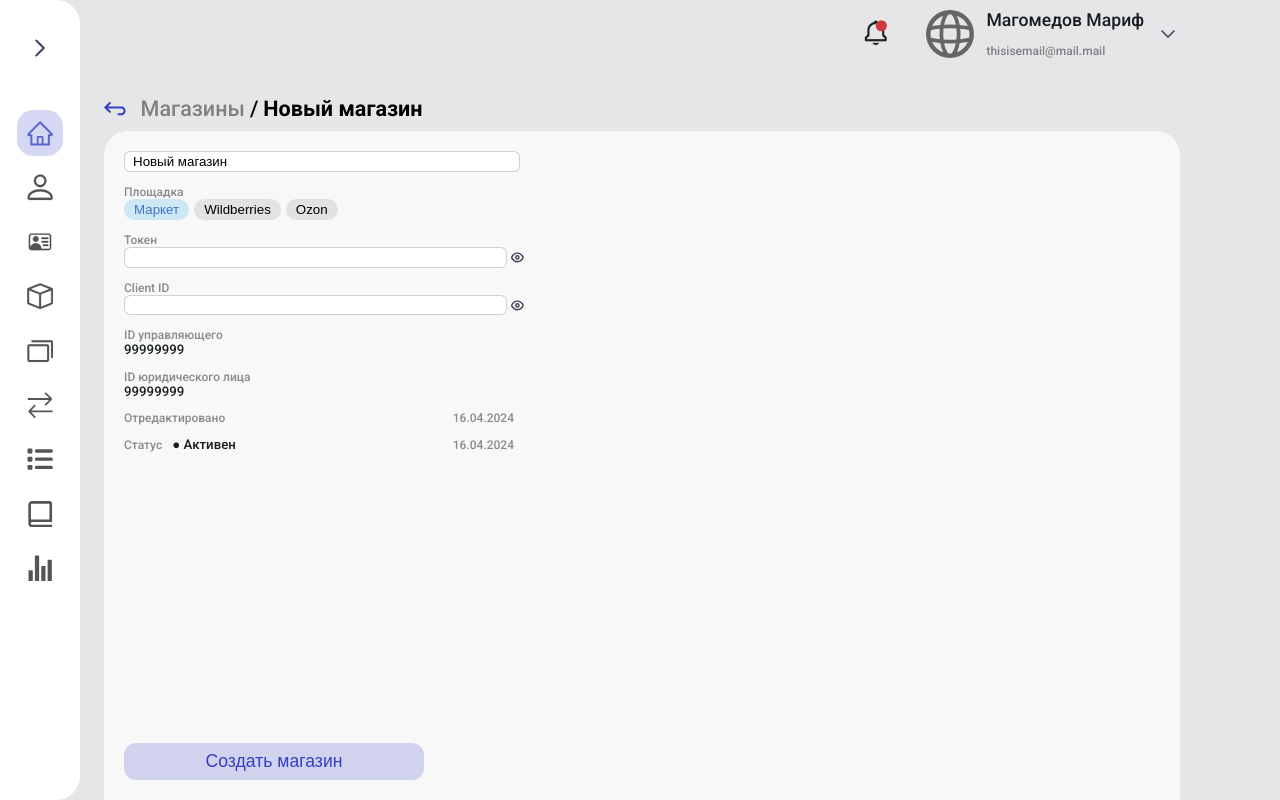
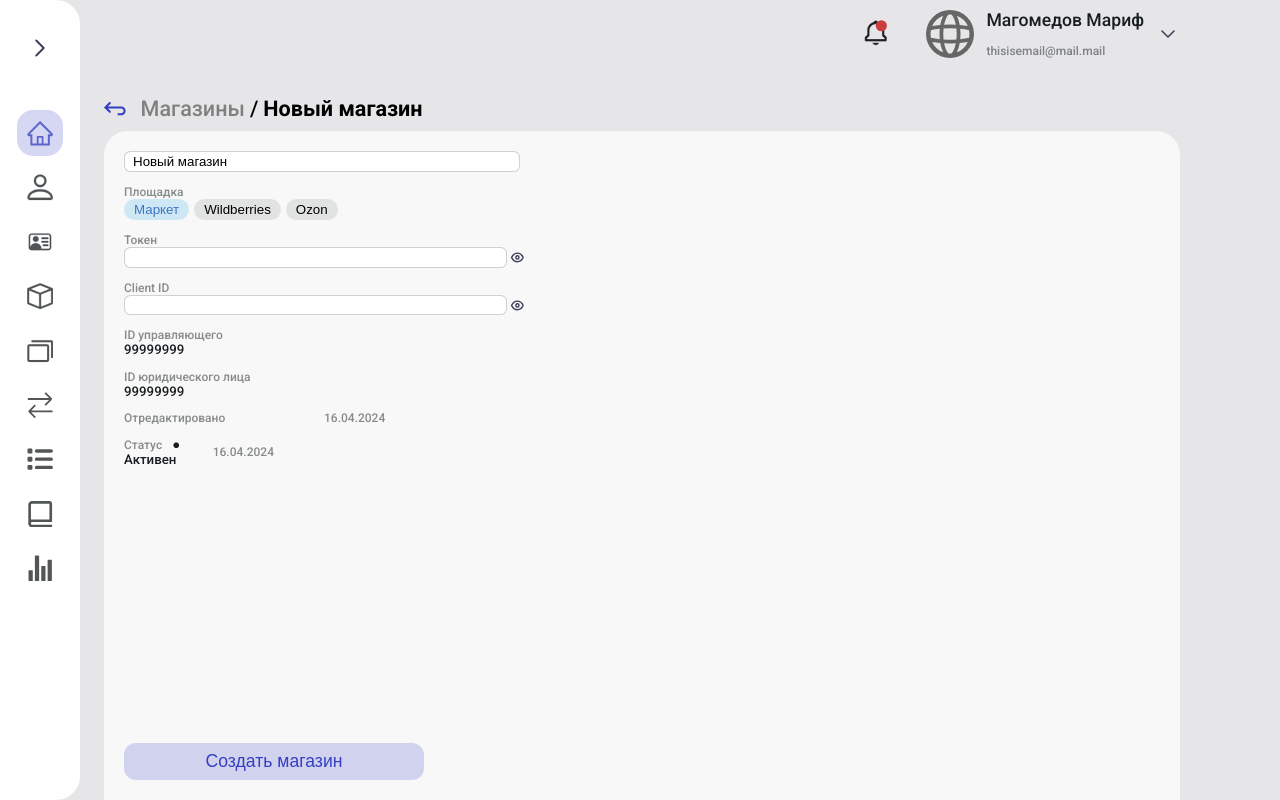
Before and after one commit to iliamikado/OnlineShopPlace, a Next.js app: page /shop/new_shop in a window 1280 px wide. Built offline with nearby package versions, Linux system fonts and the light colour scheme.

Commit message:
fix null client_id

```diff
--- a/src/components/ShopCard/ShopCard.module.scss
+++ b/src/components/ShopCard/ShopCard.module.scss
@@ -39,6 +39,10 @@
     display: flex;
     align-items: center;
     justify-content: space-between;
+    span {
+        width: 95%;
+        overflow-wrap: break-word;
+    }
 }
 
 .label {
--- a/src/components/ShopCard/ShopCard.tsx
+++ b/src/components/ShopCard/ShopCard.tsx
@@ -23,6 +23,7 @@ export const ShopCard = ({shop, mode = 'view'}: Props) => {
     const [currentMode, setCurrentMode] = useState<Mode>(mode);
     const [currentShop, setCurrentShop] = useState<Shop>(shop);
     shop = currentShop;
+    console.log(shop);
 
     return <div className={cn('card', styles.shopCard)}>
         <div className={styles.innerContainer}>
@@ -70,9 +71,9 @@ export const ShopCard = ({shop, mode = 'view'}: Props) => {
                 <label className={styles.label}>Client ID</label>
                 <div className={styles.lineCont}>
                     {currentMode == 'view' ?
-                        <span>{visClientID ? shop.client_id : '*'.repeat(shop.client_id.length)}</span>
+                        <span>{visClientID ? shop.client_id : '*'.repeat(shop.client_id?.length ?? 0)}</span>
                         :
-                        <input value={shop.client_id}
+                        <input value={shop.client_id ?? ''}
                             onChange={(e) => {setCurrentShop({...shop, client_id: e.target.value})}}
                             type={visClientID ? 'text' : 'password'}
                         />
```
